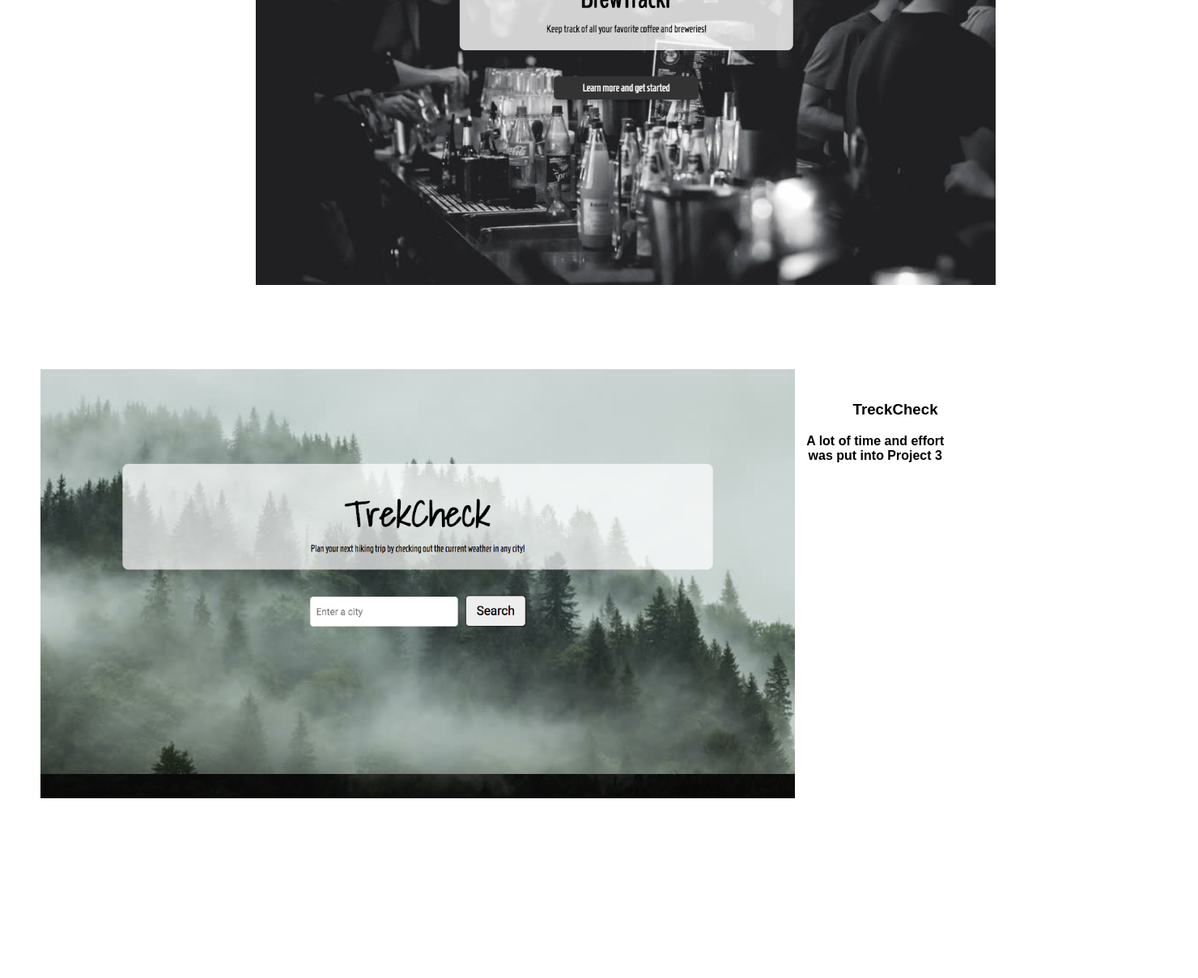
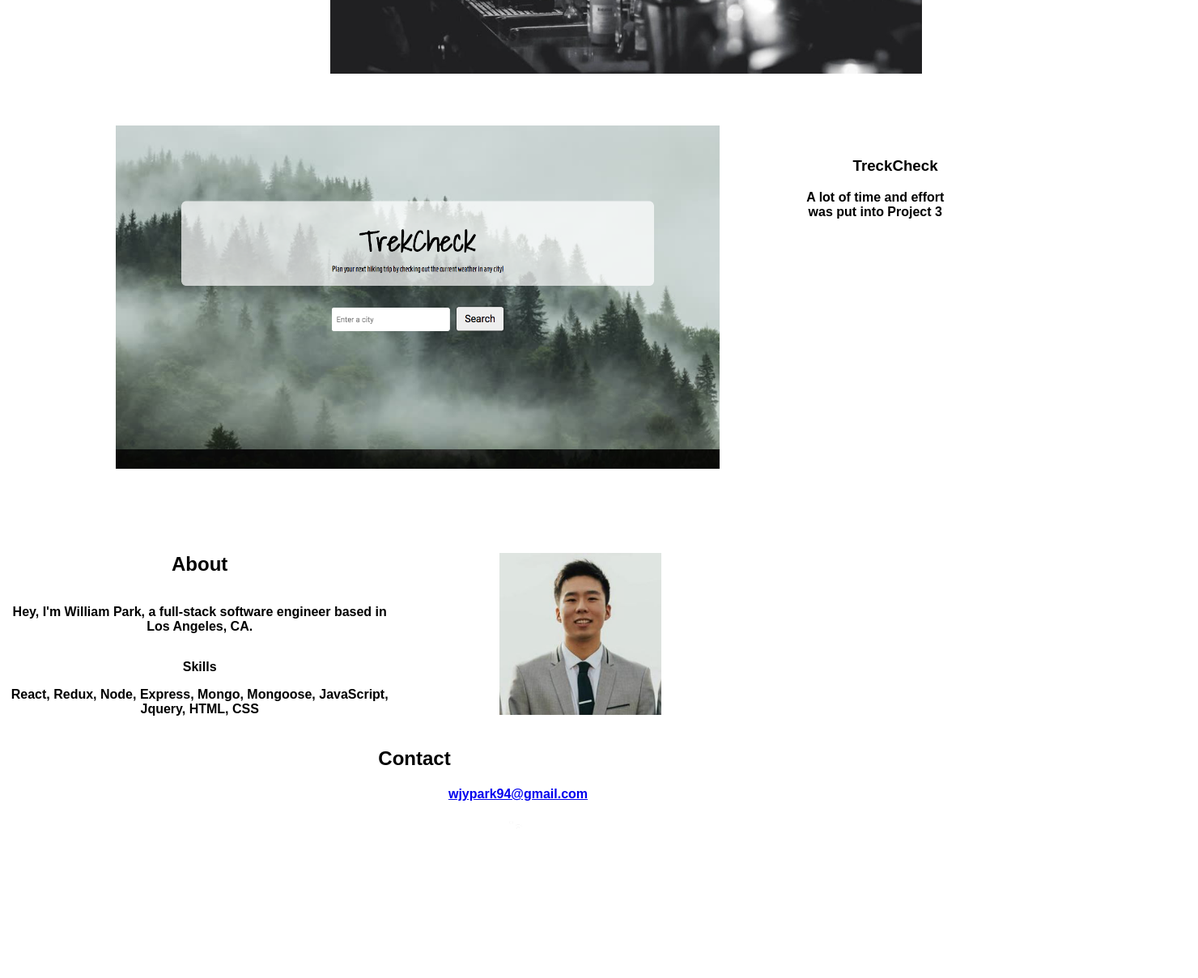
Before and after one commit to wjypark94/william-park-portfolio, a React (Create React App) app: page / in a window 1280 px wide. Shown: the part 1400-2608 px from the top of the page at 81% size, 1480 px wide, since content can reach past the window. After the commit the page ends 2440 px from the top, so only its background shows below. Built offline with nearby package versions, Linux system fonts and the light colour scheme.

Commit message:
Added contact component and removed unneccessary code

```diff
--- a/package.json
+++ b/package.json
@@ -3,9 +3,13 @@
   "version": "0.1.0",
   "private": true,
   "dependencies": {
+    "jquery": "^3.3.1",
+    "node-sass-chokidar": "^1.3.0",
+    "npm-run-all": "^4.1.3",
     "react": "^16.4.0",
     "react-burger-menu": "^2.5.0",
-    "react-scripts": "1.1.4"
+    "react-scripts": "1.1.4",
+    "react-scroll": "^1.7.9"
   },
   "scripts": {
     "start": "react-scripts start",
--- a/src/componentStyles/About.css
+++ b/src/componentStyles/About.css
@@ -19,7 +19,7 @@
     display: flex;
     flex-direction: row;
     justify-content: flex-start;
-    padding: 100px;
+
 }
 
 
--- a/src/componentStyles/NavBar.css
+++ b/src/componentStyles/NavBar.css
@@ -18,7 +18,7 @@
     min-width: 100px;
     justify-content: space-between;
     position: relative;
-    left: 600px;
+
 }
 
 a {
--- a/src/componentStyles/Work.css
+++ b/src/componentStyles/Work.css
@@ -6,7 +6,7 @@
 }
 
 .project-img{
-    max-width: 100%;
+    max-width: 80%;
     margin: 0 auto;
 }
 
@@ -18,7 +18,7 @@
 .project-content{
     display: flex;
     flex-direction: row;
-    padding: 50px 0;
+    padding: 30px 0;
 }
 
 .content-reverse{
--- a/src/components/App.js
+++ b/src/components/App.js
@@ -3,6 +3,7 @@ import '../componentStyles/App.css';
 import About from './About';
 import NavBar from './NavBar';
 import Work from './Work';
+import Contact from './Contact';
 
 class App extends Component {
   render() {
@@ -18,6 +19,8 @@ class App extends Component {
         <section className="main-body">
           <Work/>
           <About/>
+          <Contact/>
+
         </section>
       </section>
     );
--- /dev/null
+++ b/src/components/Contact.js
@@ -0,0 +1,32 @@
+import React, {Component} from 'react';
+import GithubIcon from '../images/github-icon.png';
+import LinkedinIcon from '../images/linkedin-icon.png';
+import EmailIcon from '../images/email-icon.png';
+import '../componentStyles/Contact.css';
+
+class Contact extends Component {
+
+    render(){
+        return(
+            <div id="contact" className="contact">
+                <h2 className="bottomBarWhite">Contact</h2>
+                <div className="contact-content">
+                    <a href="mailto:wjypark94@gmail.com"><h4>wjypark94@gmail.com</h4></a>
+                    <div className="social-links">
+                        <a className="social-icon" href="https://github.com/wjypark94" target="_blank" rel="noopener noreferrer">
+                            <img src={ GithubIcon } alt="github-icon"/>
+                        </a>
+                        <a className="social-icon" href="https://www.linkedin.com/in/wjypark/" target="_blank" rel="noopener noreferrer">
+                            <img src={LinkedinIcon } alt="linkedin-icon"/>
+                        </a>
+                        <a className="social-icon" href="mailto:wjypark94@gmail.com">
+                            <img src={ EmailIcon } alt="email-icon" />
+                        </a>
+                    </div>
+                </div>
+            </div>
+        )
+    }
+}
+
+export default Contact;
--- a/src/components/NavBar.js
+++ b/src/components/NavBar.js
@@ -5,8 +5,10 @@ import EmailIcon from '../images/email-icon.png';
 import '../componentStyles/NavBar.css';
 import { slide as Menu } from 'react-burger-menu';
 
+
 class NavBar extends Component {
     render(){
+
         return(
             <section className="Nav">
             <Menu width={'100%'}>
--- a/src/components/Work.js
+++ b/src/components/Work.js
@@ -12,7 +12,7 @@ class Work extends Component{
 
                 <div className="project-content">
                     <div className="project-image-content">
-                        <img className="project-img" src={Project1} alt="fridgeful"/>
+                        <img className="project-img" onClick={() => {window.location.href = "https://fridgeful.netlify.com"}} src={Project1} alt="fridgeful"/>
                     </div>
                     <div className="project-description-content">
                         <h3>Fridgeful</h3>
@@ -23,7 +23,7 @@ class Work extends Component{
 
                 <div className="project-content content-reverse">
                     <div className="project-image-content">
-                        <img className="project-img" src={Project2} alt="brewtrackr"/>
+                        <img className="project-img" onClick={()=> {window.location.href="https://brewtrackr.herokuapp.com"}}src={Project2} alt="brewtrackr"/>
                     </div>
                     <div className="project-description-content">
                         <h3> BrewTrackr </h3>
@@ -33,7 +33,7 @@ class Work extends Component{
 
                 <div className="project-content">
                     <div className="project-image-content">
-                    <img className="project-img" src={Project3} alt="trekcheck"/>
+                    <img className="project-img" onClick={()=>{window.location.href="https://wjypark94.github.io/trek-check/"}}src={Project3} alt="trekcheck"/>
                     </div>
                     <div className="project-description-content">
                         <h3> TreckCheck </h3>
```
Also changed, not shown: src/componentStyles/Contact.css (added), 1 other file (tests, documents, lock files or other folders).
